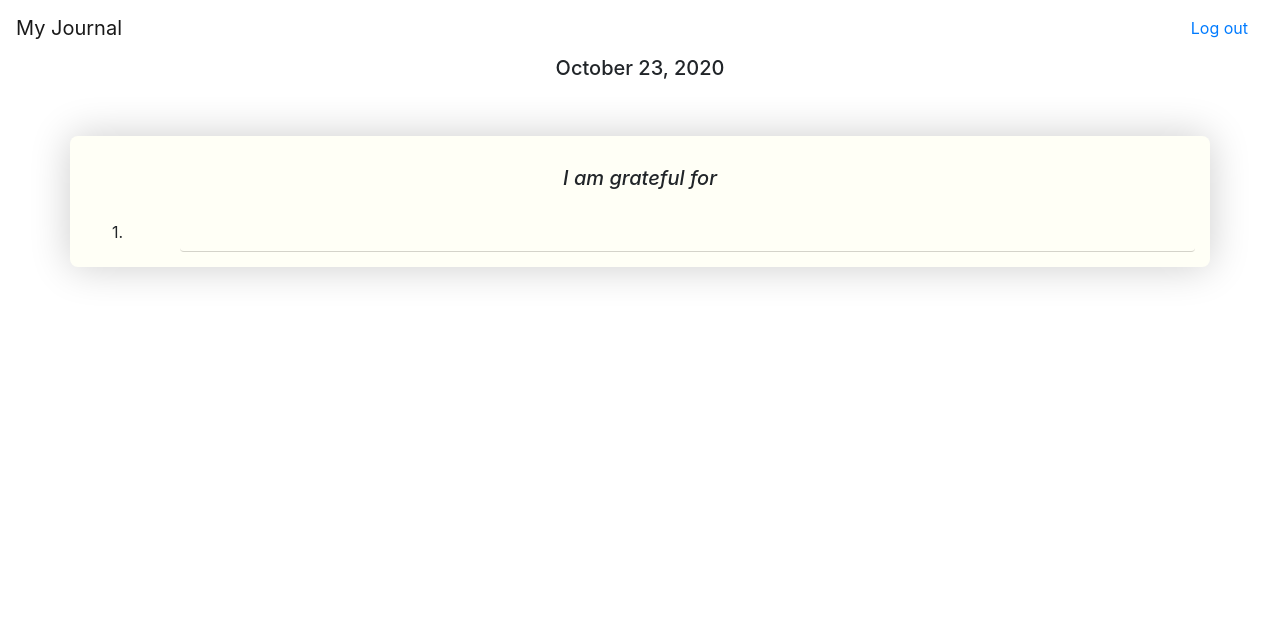
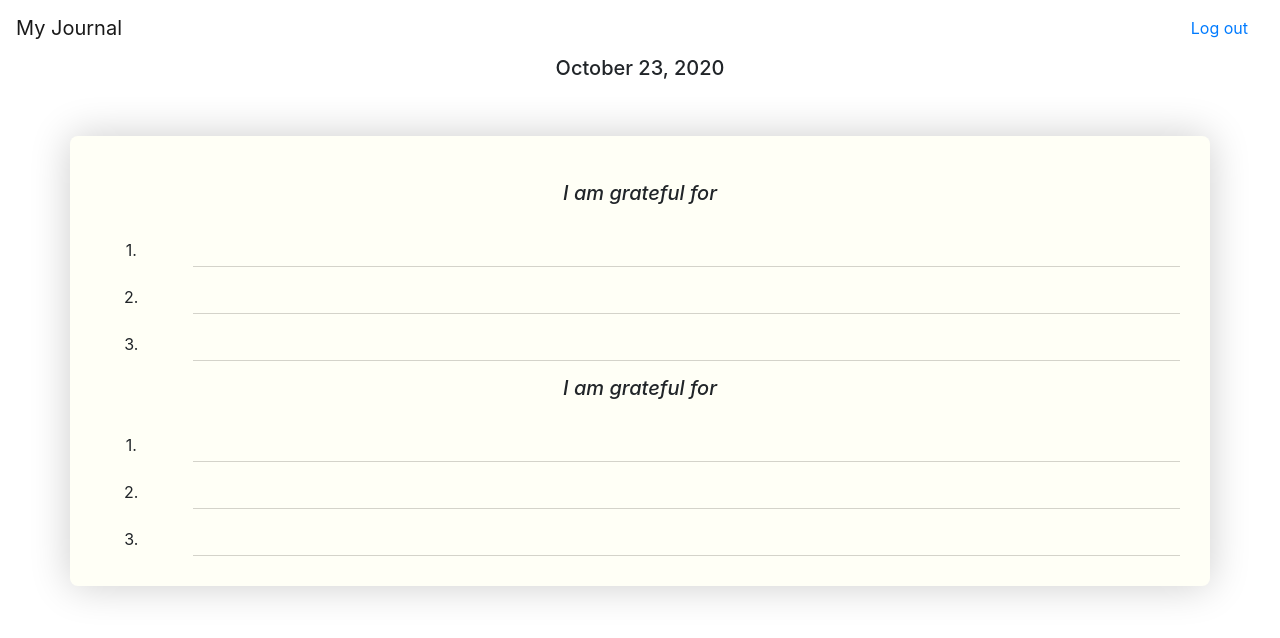
Before and after one commit to sukruthmk/5-min-journal, a React (Create React App) app in the folder frontend/: page /log in a window 1280 px wide. Shown: the top 638 px of the page. Built offline with nearby package versions, Linux system fonts and the light colour scheme.

Commit message:
Added next entry

```diff
--- a/frontend/src/components/CreateJournal/CreateJournal.js
+++ b/frontend/src/components/CreateJournal/CreateJournal.js
@@ -10,7 +10,7 @@ const JournalContainer = Styled(Container)`
   background: #FFFFF6;
   border-radius: 8px;
   box-shadow: 0px 0px 40px rgba(0, 0, 0, 0.2);
-  padding: 15px;
+  padding: 30px;
 `;
 
 const SubHeading = Styled.h5`
@@ -19,24 +19,25 @@ const SubHeading = Styled.h5`
   padding-bottom: 15px;
 `;
 
-const InputContainer = Styled.div`
+const InputContainer = Styled(Row)`
   margin-top: 15px;
 `;
 
 const Label = Styled.div`
   text-align: center;
+  line-height: 30px;
 `;
 
 const Input = Styled(Form.Control)`
   background: transparent;
   border: none;
   border-bottom: 1px solid #D4D3CA;
-  border-radius: none;
+  border-radius: 0;
   font-size: 12px;
   &:focus {
     background: transparent;
     border-color: inherit;
-    border-radius: none;
+    border-radius: 0;
     box-shadow: none;
     color: inherit;
     outline: none;
@@ -49,23 +50,70 @@ const CreateJournal = (): React.Node => {
       <DisplayDate />
       <br />
       <br />
+      <Form>
         <JournalContainer>
+          {/* 3 things you are grateful for */}
+          <div>
             <SubHeading>
               <i> I am grateful for </i>
             </SubHeading>
-        <Form>
             <InputContainer>
-            <Row>
               <Col sm="1">
                 <Label>1.</Label>
               </Col>
               <Col sm="11">
-                <Input type="text" placeholder="" />
+                <Input type="text" />
               </Col>
-            </Row>
             </InputContainer>
+            <InputContainer>
+              <Col sm="1">
+                <Label>2.</Label>
+              </Col>
+              <Col sm="11">
+                <Input type="text" />
+              </Col>
+            </InputContainer>
+            <InputContainer>
+              <Col sm="1">
+                <Label>3.</Label>
+              </Col>
+              <Col sm="11">
+                <Input type="text" />
+              </Col>
+            </InputContainer>
+          </div>
+
+          <div>
+            <SubHeading>
+              <i> I am grateful for </i>
+            </SubHeading>
+            <InputContainer>
+              <Col sm="1">
+                <Label>1.</Label>
+              </Col>
+              <Col sm="11">
+                <Input type="text" />
+              </Col>
+            </InputContainer>
+            <InputContainer>
+              <Col sm="1">
+                <Label>2.</Label>
+              </Col>
+              <Col sm="11">
+                <Input type="text" />
+              </Col>
+            </InputContainer>
+            <InputContainer>
+              <Col sm="1">
+                <Label>3.</Label>
+              </Col>
+              <Col sm="11">
+                <Input type="text" />
+              </Col>
+            </InputContainer>
+          </div>
+        </JournalContainer>
       </Form>
-      </JournalContainer>
     </div>
   );
 };
```
Lines whose indentation alone changed are shown as unchanged.
